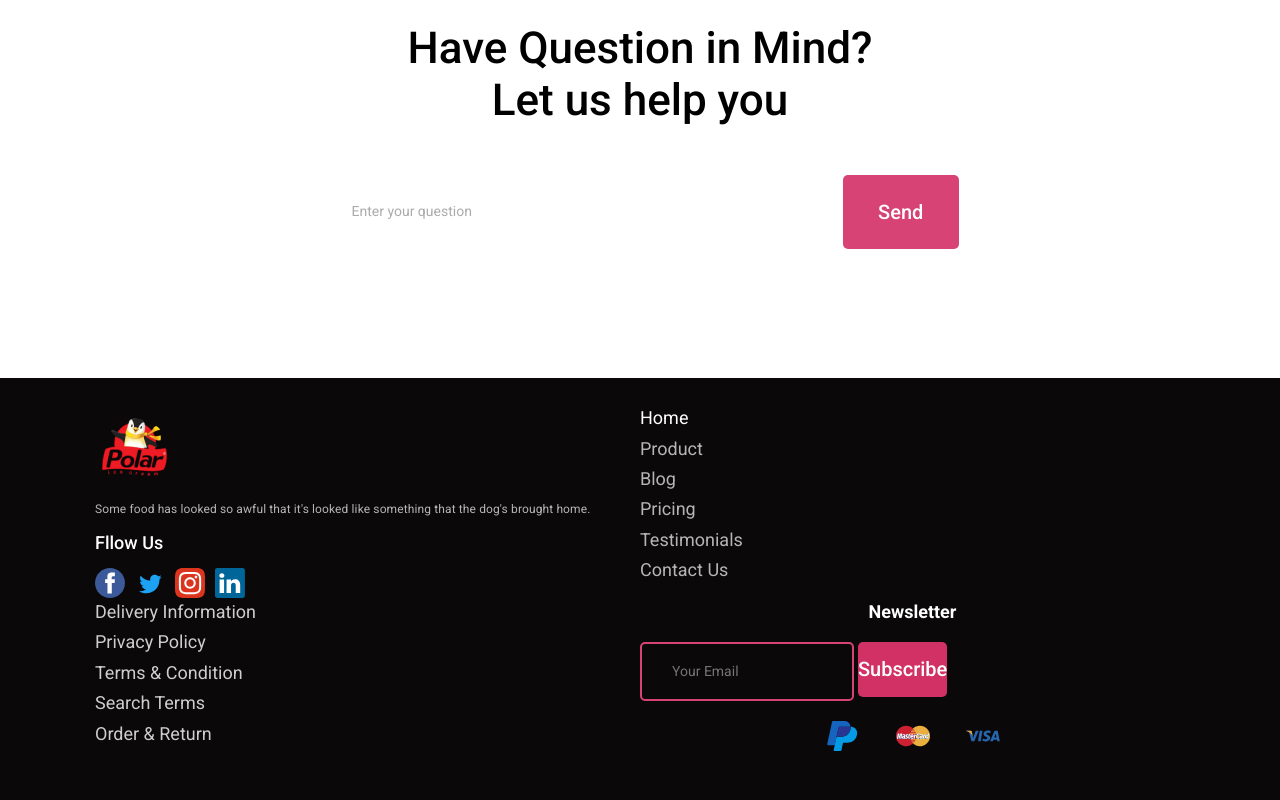
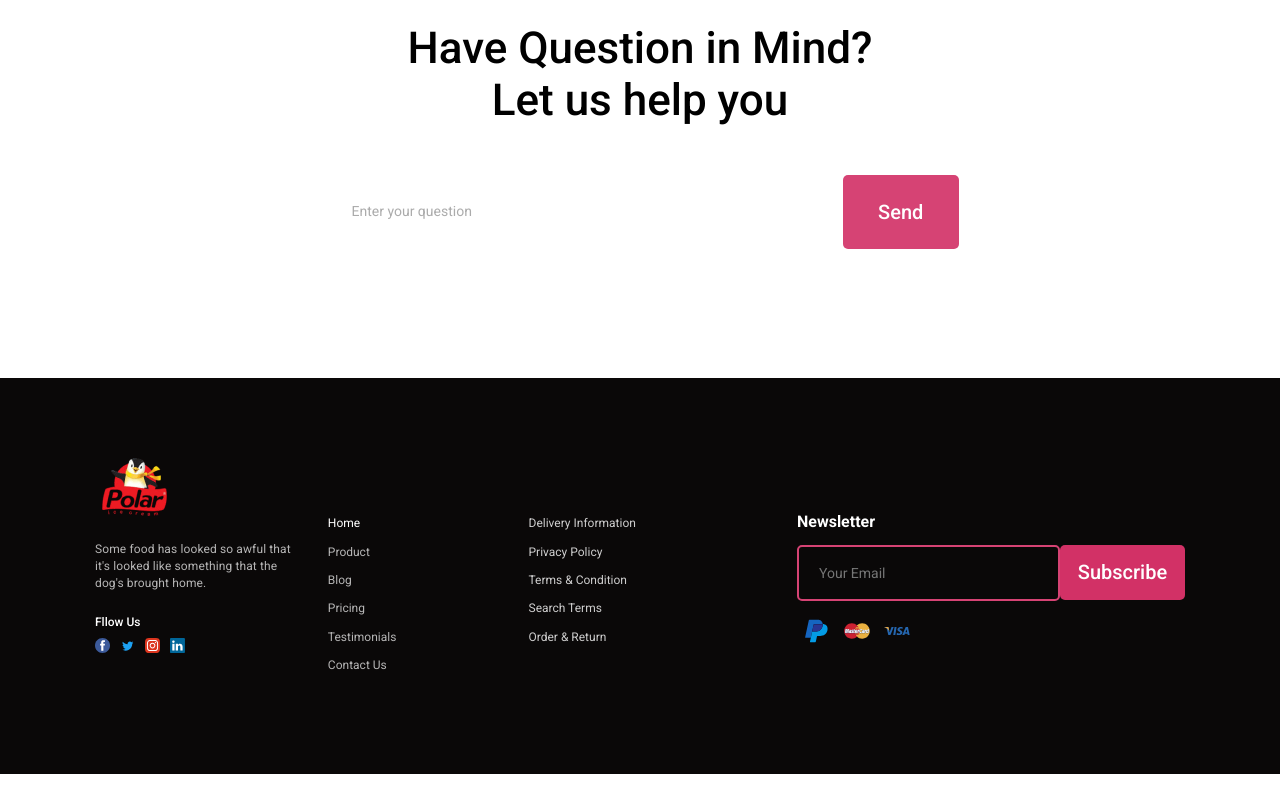
Before and after one commit to SerhiiKurdesha/tw-03, a plain HTML site: page index.html in a window 1280 px wide. Shown: the part 4594-5394 px from the top of the page. After the commit the page ends 5368 px from the top, so only its background shows below. Drawn offline with Linux system fonts and the light colour scheme; a web font is replaced by a local one.

Commit message:
add sass/scss

```diff
--- a/index.html
+++ b/index.html
@@ -331,6 +331,7 @@
                 </form>
             </div>
         </section>
+    </main>
 
         <!-- FOOTER -->
 
@@ -341,7 +342,7 @@
                         <a href="#" class="footer__logo">
                             <img src="./image/logo.png" alt="Логотип">
                         </a>
-                        <p class="footer__text">Some food has looked so awful that it's looked like something that the dog's brought home.</p>
+                        <p class="footer__text">Some food has looked so awful that<br>it's looked like something that the<br>dog's brought home.</p>
                         <h3 class="footer__title">Fllow Us</h3>
                         <ul class="footer__social-list">
                             <li class="footer__item">
@@ -448,7 +449,7 @@
                 </div>
             </div>
         </section>
-    </main>
+
 
     <!-- =================== -->
 
--- a/sass/components/_footer.scss
+++ b/sass/components/_footer.scss
@@ -1,6 +1,14 @@
 .footer{
     padding: 30px 0 40px;
     background: #0a0808;
+
+    @media screen and (min-width: 1119px){
+        padding: 50px 0 70px;
+    }
+
+    @media screen and (min-width: 1120px){
+        padding: 70px 0 100px;
+    }
 }
 .footer__content{
     flex-wrap: wrap;
@@ -8,17 +16,28 @@
     @media screen and (min-width: 480px){
         display: flex;
         justify-content: space-between;
+        align-items: center;
+    }
+
+    @media screen and(min-width: 1120px){
+        display: flex;
+        align-items: baseline;
+    }
+}
+.footer__address{
+
+    @media screen and (min-width: 1120px){
+        margin-right: 37px;
     }
 }
 .footer__wrap{
 
-    @media screen and (min-width: 480px){
-        flex-wrap: wrap;
-        flex-basis: calc(100% / 2);
-    }
+    @media screen and (max-width: 1119px){
+        flex-basis: calc((100% - 4 * 5px) / 2);
 
-    @media screen and (min-width: 1120px){
-        width: calc((100% / 2) - (30px / 2));
+        &:last-child{
+            margin-top: 20px;
+        }
     }
 }
 .footer__text{
@@ -46,7 +65,14 @@
     text-align: center;
 
     @media screen and (min-width: 480px){
+        margin-top: 20px;
         text-align: start;
+    }
+
+    @media screen and (min-width: 1120px){
+        margin-top: 25px;
+        font-size: 12px;
+        line-height: 14 / 12 * 100%;
     }
 }
 .footer__social-list{
@@ -56,6 +82,11 @@
 
     @media screen and (min-width: 480px){
         justify-content: start;
+        margin-top: 12px;
+    }
+
+    @media screen and (min-width: 1120px){
+        margin-top: 8px;
     }
 }
 .footer__item{
@@ -84,12 +115,21 @@
         width: 30px;
         height: 30px;
     }
+
+    @media screen and (min-width: 1120px){
+        width: 15px;
+        height: 15px;
+    }
 }
 .footer__navigation{
     margin-top: 30px;
 
     @media screen and (min-width: 480px){
         margin-top: 0;
+    }
+
+    @media screen and (min-width: 1120px){
+        margin-right: 132px;
     }
 }
 .footer__navigation-item{
@@ -128,12 +168,26 @@
             color: $white-color;
         }
     }
+
+    @media screen and (min-width: 1120px){
+        font-size: 12px;
+        line-height: 14 / 12 * 100%;
+
+        &--current{
+            font-size: 12px;
+            line-height: 14 / 12 * 100%;
+        }
+    }
 }
 // ==========================
 .footer__info{
 
     @media screen and (max-width: 479px){
         margin-top: 30px;
+    }
+
+    @media screen and (min-width: 1120px){
+        margin-right: 161px;
     }
 }
 .footer__info-item{
@@ -152,6 +206,11 @@
     @media screen and (min-width: 480px){
         font-size: 18px;
         line-height: 20 / 18 * 100%;
+    }
+
+    @media screen and (min-width: 1120px){
+        font-size: 12px;
+        line-height: 14 / 12 * 100%;
     }
 }
 .footer__form{
@@ -177,7 +236,12 @@
         font-size: 18px;
         line-height: 20 / 18 * 100%;
         color: $white-color;
-        text-align: center;
+    }
+
+    @media screen and (min-width: 1120px){
+        margin-bottom: 13px;
+        font-size: 16px;
+        line-height: 19 / 16 * 100%;
     }
 }
 .footer__form-form{
@@ -187,12 +251,17 @@
         flex-direction: column;
         width: 100%;
     }
+
+    @media screen and (min-width: 1120px){
+        display: flex;
+        flex-direction: row;
+    }
 }
 .footer__form-input{
     border: 2px solid $purple-color;
     border-radius: 5px;
     background: transparent;
-    padding: 20px 20px 19px 30px;
+    padding: 19px 10px 17px 20px;
 
     font-family: "Roboto";
     font-style: normal;
@@ -200,6 +269,10 @@
     font-size: 14px;
     line-height: 16 / 14 * 100%;
     color: $white-color;
+
+    @media screen and (min-width: 1120px){
+        width: 263px;
+    }
 }
 .footer__form-button{
     font-family: "Roboto";
@@ -209,16 +282,33 @@
     line-height: 23 / 20 * 100%;
     color: $white-color;
 
-    padding: 16px 0;
+    border: 1px solid transparent;
+    height: 55px;
+    border-radius: 5px;
+    cursor: pointer;
     background: #d23166;
-    border-radius: 5px;
+    transition: background 300ms ease-in-out;
 
-    margin-top: 10px;
+    &:hover, &:focus{
+        background: #f36091;
+    }
+
+    @media screen and (max-width: 1119px){
+       margin-top: 10px;
+    }
+
+    @media screen and (min-width: 1120px){
+        width: 125px;
+    }
 }
 .footer__form-list{
     margin-top: 15px;
     display: flex;
     justify-content: center;
+
+    @media screen and (min-width: 480px){
+        justify-content: start;
+    }
 }
 .footer__form-item{
 
@@ -227,7 +317,7 @@
     }
 
     @media screen and (min-width: 480px){
-        margin: 0 15px;
+        margin: 0 5px;
     }
 }
 .footer__form-svg{
@@ -241,4 +331,9 @@
         width: 40px;
         height: 40px;
     }
+
+    @media screen and (min-width: 1120px){
+        width: 30px;
+        height: 30px;
+    }
 }
```
Also changed, not shown: css/main.css, css/main.min.css, 2 other files.
